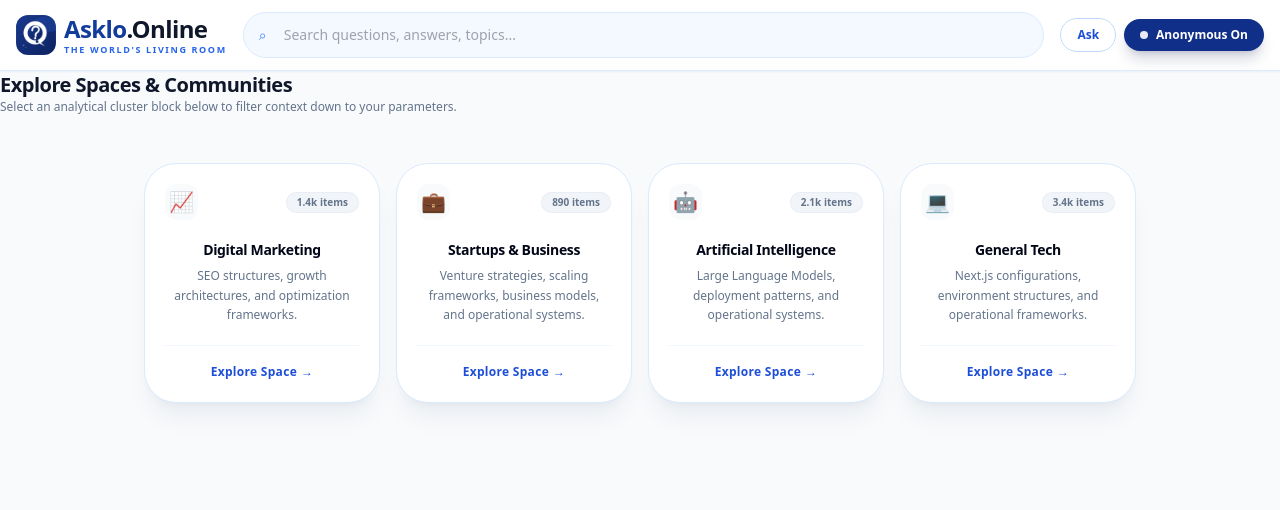
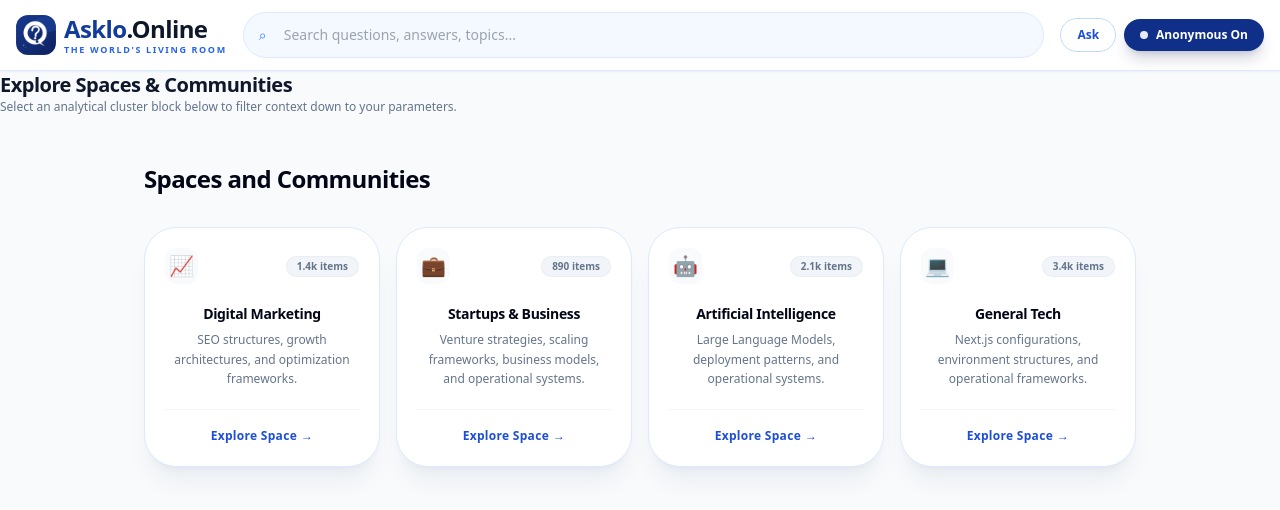
Before and after one commit to askloonline-maker/portfolio-website, a Next.js app: page /categories in a window 1280 px wide. Shown: the top 510 px of the page. Built offline with nearby package versions, Linux system fonts and the light colour scheme.

Commit message:
Update CategoryGrid.tsx

```diff
--- a/components/CategoryGrid.tsx
+++ b/components/CategoryGrid.tsx
@@ -11,6 +11,12 @@ const TOPICS = [
 export default function CategoryGrid() {
   return (
     <div className="mx-auto max-w-5xl px-4 py-8 font-sans antialiased">
+
+      {/* Spaces and Communities Title Header */}
+      <h2 className="text-2xl font-black text-slate-950 tracking-tight mb-8">
+        Spaces and Communities
+      </h2>
+
       {/* 4-Column Grid Architecture */}
       <div className="grid grid-cols-1 sm:grid-cols-2 md:grid-cols-3 lg:grid-cols-4 gap-4">
         {TOPICS.map((item) => (
```
